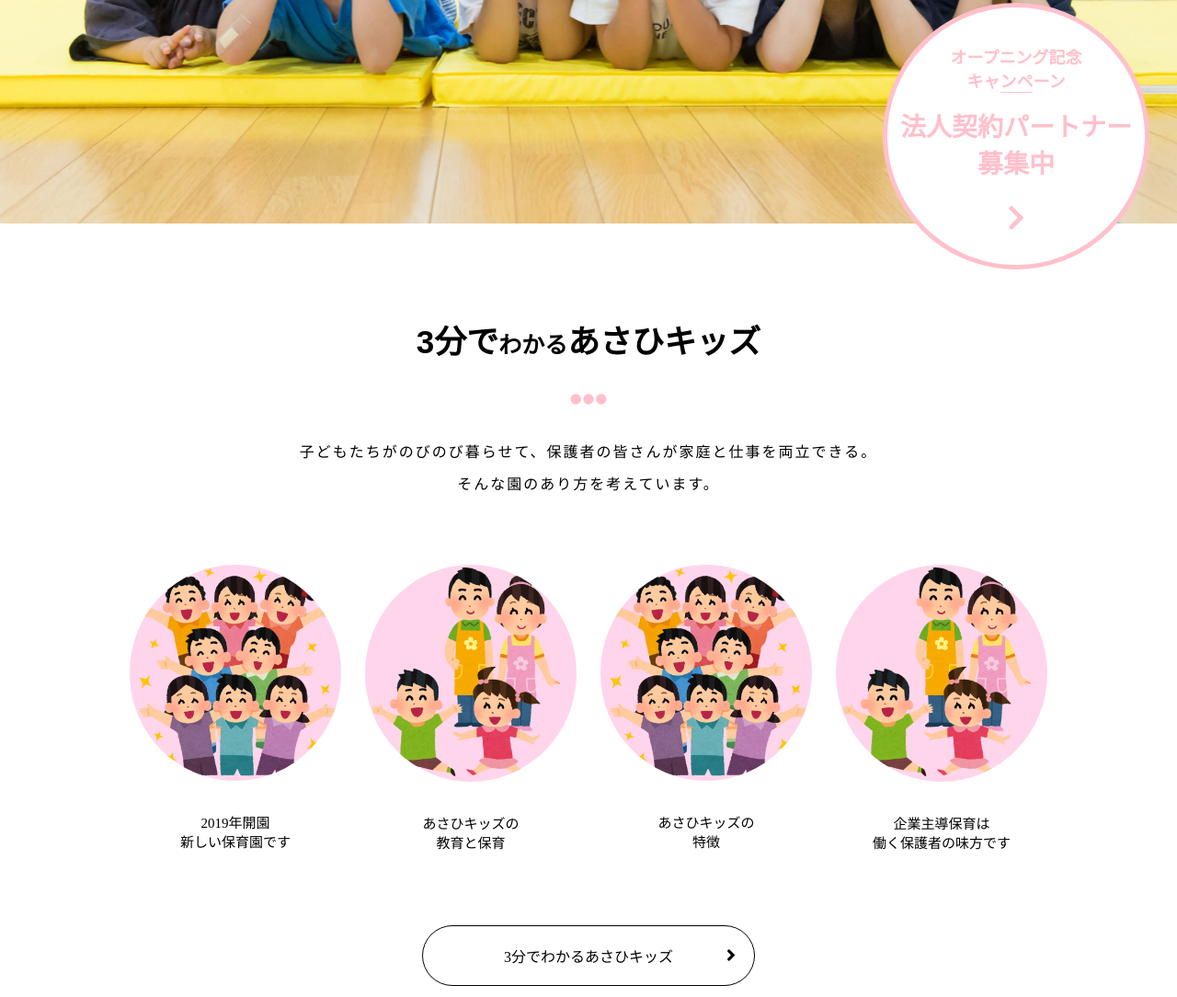
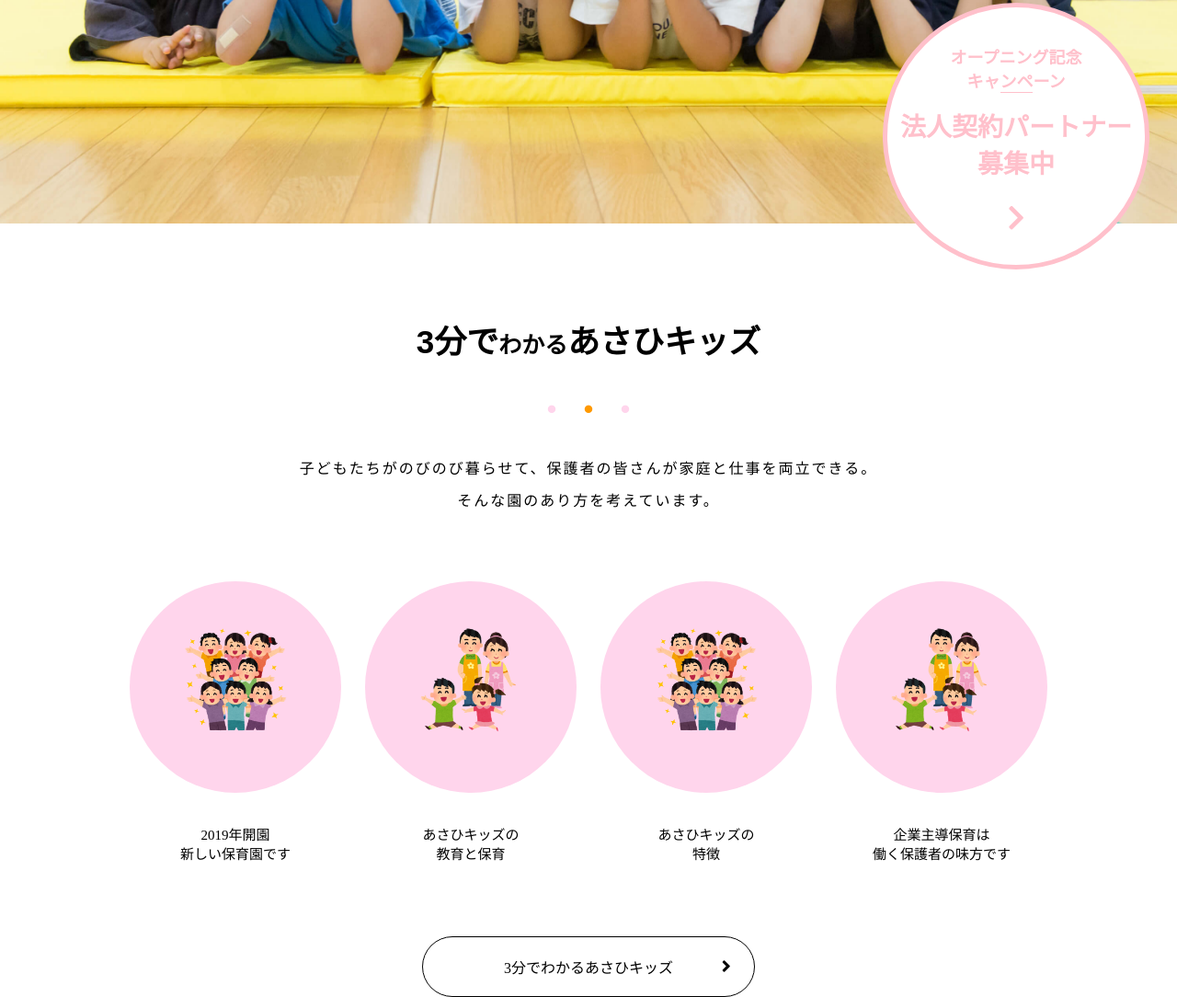
Before and after one commit to Oppai-creater/syunta-practice1, a plain HTML site: page index.html in a window 1280 px wide. Shown: the part 609-1693 px from the top of the page at 92% size. Drawn offline with Linux system fonts and the light colour scheme.

Commit message:
aboutsecitonの修正

```diff
--- a/assets/css/style.css
+++ b/assets/css/style.css
@@ -134,59 +134,75 @@ header .contact .mail-btn{
     margin-top: 25px;
     font-size: 30px;
 }
-.aboout-section{
+section{
     margin-top: 100px;
     text-align: center;
 }
-.aboout-section h2{
+section h2{
     font-size: 35px;
     font-family: 'ヒラギノ角ゴ StdN','Hiragino Kaku Gothic StdN',sans-serif;
 }
-.aboout-section i{
-    padding: 20px 0;
-    font-size: 40px;
-    color:pink;
-}
-.aboout-section p{
+section .main-text{
     letter-spacing: 2px;
     line-height: 35px;
 }
-.aboout-section span{
+section h2 span{
     font-size: 25px;
 }
-.container{
+section .site-btn{
+    font-size: 40px;
+    margin: 20px 0;
+    color: #FFD5EC;
+}
+section .site-btn span{
+    font-size: 40px;
+    margin: 20px 0;
+    color: #FF9900;
+}
+section .container{
     padding-bottom: 80px;
     width: 80%;
     margin: 0 auto;
 }
-.contents{
+section .content{
     margin-top: 70px;
     width: 25%;
     float:left;
     text-align: center;
 }
-.contents img{
+.background-circle{
+    height: 230px;
     width: 90%;
-    height: 90%;
+    border-radius: 50%;
+    line-height: 300px;
     background-color: #FFD5EC;
-    border-radius: 50%;
+    display: inline-block;
+    position: relative;
 }
-.text-contents{
+.content img{
+    width: 50%;
+    height: 50%;
+    position: absolute;
+    top: 50px;
+    right: 25%
+}
+.text-content{
     margin-top: 30px;
     font-size: 15px;
 }
-.link-text{
+.link-btn{
     margin: 0 auto;
     width: 25%;
     padding: 20px;
     text-align: center;
-    border:1px solid black;
+    border: 1px solid black;
     border-radius: 50px;
+    color: black;
     position: relative;
 }
-.link-text i{
+.link-btn i{
     font-size: 20px;
     position: absolute;
     top: 22px;
-    left: 330px;
+    right: 7%;
 }
--- a/index.html
+++ b/index.html
@@ -8,7 +8,7 @@
 </head>
 <body>
     <header>
-        <div class="hader-top clearfix">
+        <div class="header-top clearfix">
             <div class="header-logo">
                 <img src="assets/img/logo.png">
             </div>
@@ -88,40 +88,50 @@
             </p>
         </div>
     </div>
-    <div class="aboout-section">
+    <section id="about">
         <h2>3分で<span>わかる</span>あさひキッズ</h2>
-        <i class="fas fa-ellipsis-h"></i>
-        <p>子どもたちがのびのび暮らせて、保護者の皆さんが家庭と仕事を両立できる。<br>そんな園のあり方を考えています。</p>
+        <p class="site-btn">・<span>・</span>・</p>
+        <p class="main-text">子どもたちがのびのび暮らせて、保護者の皆さんが家庭と仕事を両立できる。<br>そんな園のあり方を考えています。</p>
+        <div class="container clearfix">
+            <div class="content">
+                <div class="background-circle">
+                    <img src="assets/img/sub/kid1.jpg">
                 </div>
-    <div class="container clearfix">
-        <div class="contents">
-             <img src="assets/img/sub/kid1.jpg">
-             <p class="text-contents">
+                <p class=text-content>
                     2019年開園<br>新しい保育園です
                 </p>
             </div>
-        <div class="contents">
+            <div class="content">
+                <div class="background-circle">
                      <img src="assets/img/sub/kid2.jpg">
-            <p class="text-contents">
+                </div>
+                <p class=text-content>
                     あさひキッズの<br>教育と保育
                 </p>
             </div>
-        <div class="contents">
+            <div class="content">
+                <div class="background-circle">
                     <img src="assets/img/sub/kid1.jpg">
-             <p class="text-contents">
+                </div>
+                <p class=text-content>
                     あさひキッズの<br>特徴
                 </p>
             </div>
-        <div class="contents">
+            <div class="content">
+                <div class="background-circle">
                     <img src="assets/img/sub/kid2.jpg">
-            <p class="text-contents">
+                </div>
+                <p class=text-content>
                     企業主導保育は<br>働く保護者の味方です
                 </p>
             </div>
         </div>
-        <p class="link-text">
+        <a href="#">
+            <div class="link-btn">
                 3分でわかるあさひキッズ
                 <i class="fas fa-angle-right"></i>
-        </p>
+            </div>
+        </a>
+    </section>
 </body>
 </html>
```
Lines whose indentation alone changed are shown as unchanged.
